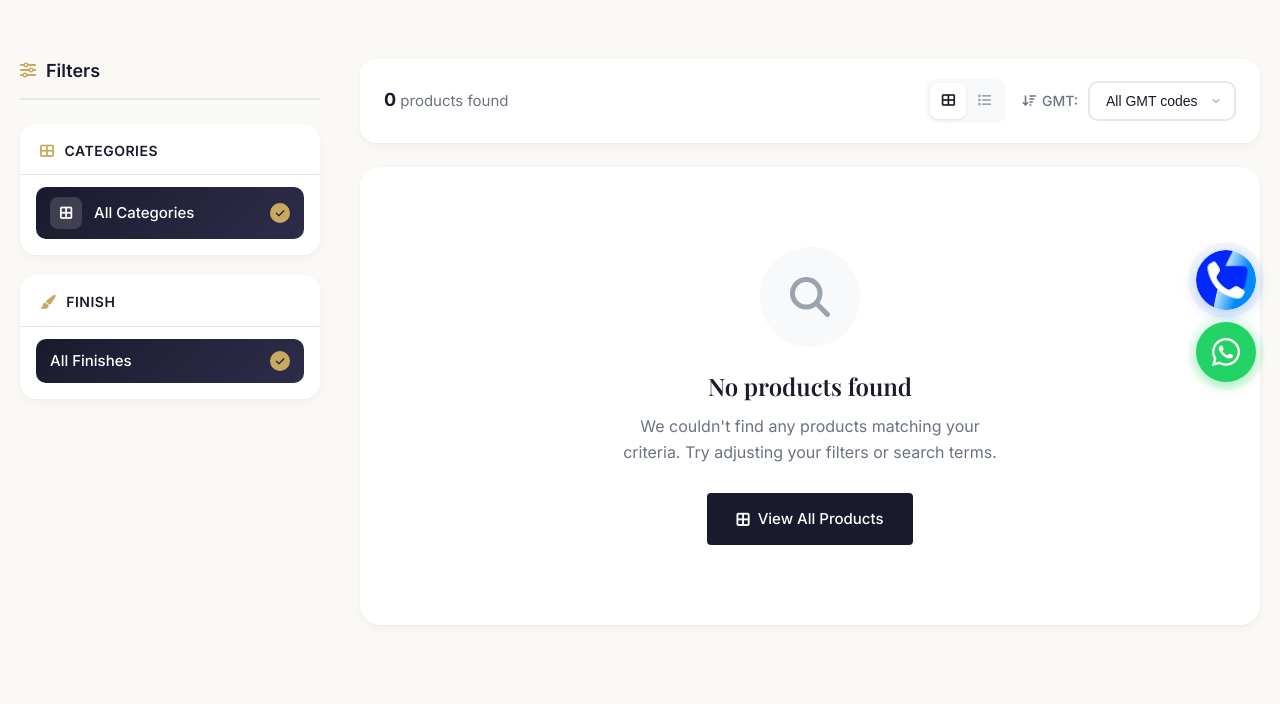
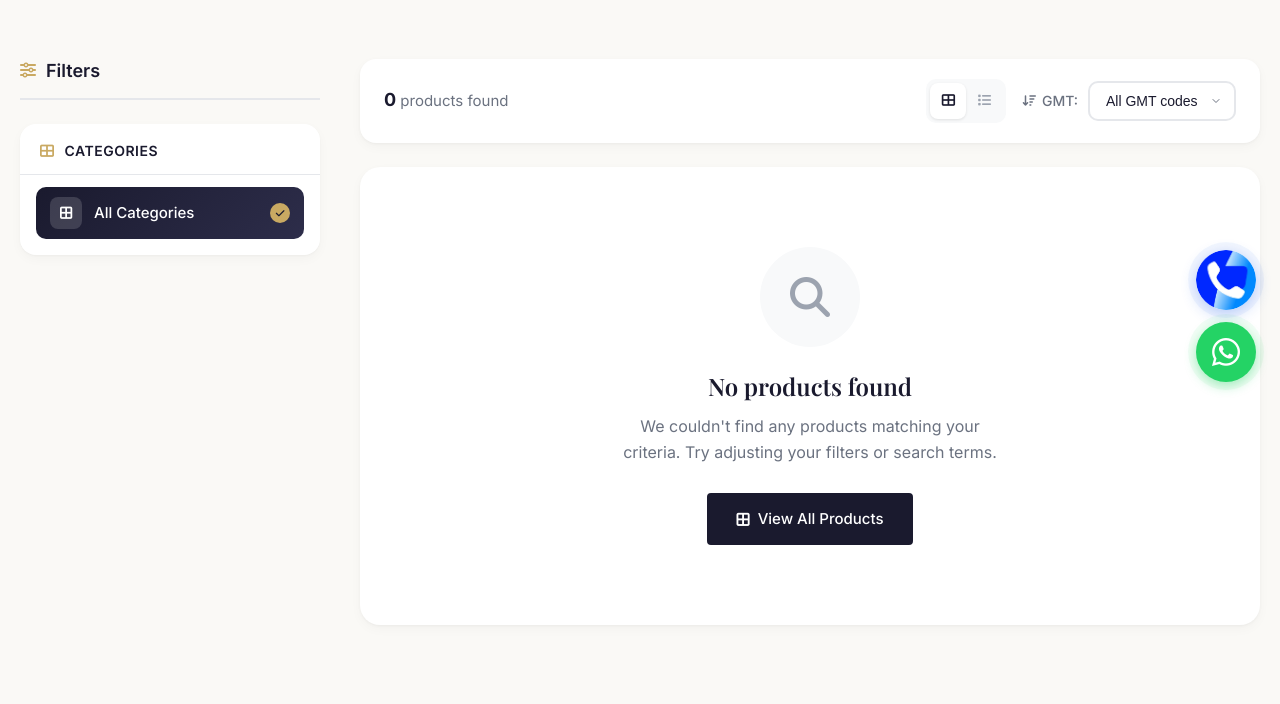
Before and after one commit to Naman7564/Glowall, a Django app: page /products/ in a window 1280 px wide. Shown: the part 394-1098 px from the top of the page. Run offline with Django 5.2, Linux system fonts and the light colour scheme; data that the repository does not hold is empty.

Commit message:
remove the finishes

```diff
--- a/tiles_catalog/admin_panel/models.py
+++ b/tiles_catalog/admin_panel/models.py
@@ -1,2 +1,2 @@
 # Admin Panel App - Models are imported from catalog app
-from catalog.models import Product, Category, ProductImage, Finish, CustomerReview
+from catalog.models import Product, Category, ProductImage, CustomerReview
--- a/tiles_catalog/admin_panel/urls.py
+++ b/tiles_catalog/admin_panel/urls.py
@@ -25,12 +25,6 @@ urlpatterns = [
     path('categories/<int:pk>/edit/', views.category_edit, name='category_edit'),
     path('categories/<int:pk>/delete/', views.category_delete, name='category_delete'),
 
-    # Finishes
-    path('finishes/', views.finish_list, name='finish_list'),
-    path('finishes/add/', views.finish_add, name='finish_add'),
-    path('finishes/<int:pk>/edit/', views.finish_edit, name='finish_edit'),
-    path('finishes/<int:pk>/delete/', views.finish_delete, name='finish_delete'),
-
     # Customer Reviews
     path('reviews/', views.review_list, name='review_list'),
     path('reviews/add/', views.review_add, name='review_add'),
--- a/tiles_catalog/catalog/forms.py
+++ b/tiles_catalog/catalog/forms.py
@@ -12,7 +12,6 @@ class ProductSearchForm(forms.Form):
         })
     )
     category = forms.CharField(required=False)
-    finish = forms.CharField(required=False)
     color = forms.CharField(required=False)
 
 
--- a/tiles_catalog/catalog/views.py
+++ b/tiles_catalog/catalog/views.py
@@ -14,7 +14,7 @@ from django.urls import reverse
 from django.views.decorators.csrf import csrf_exempt
 from django.views.decorators.http import require_POST
 from django.core.paginator import Paginator, EmptyPage, PageNotAnInteger
-from .models import Category, Product, CustomerReview, Order, Finish, Poster
+from .models import Category, Product, CustomerReview, Order, Poster
 from .forms import OrderForm
 from .payments import (
     CashfreeGatewayError,
@@ -98,7 +98,7 @@ def _load_checkout_item(request):
     product = Product.objects.filter(
         pk=checkout_data.get('product_id'),
         is_available=True,
-    ).select_related('category', 'finish').first()
+    ).select_related('category').first()
 
     if not product:
         request.session.pop(CHECKOUT_SESSION_KEY, None)
@@ -300,7 +300,7 @@ def home(request):
 
 def product_list(request):
     """Product listing with filters and search."""
-    products = Product.objects.filter(is_available=True).select_related('category', 'finish')
+    products = Product.objects.filter(is_available=True).select_related('category')
 
     # Search
     search_query = request.GET.get('q', '')
@@ -316,11 +316,6 @@ def product_list(request):
     category_slug = request.GET.get('category', '')
     if category_slug:
         products = products.filter(category__slug=category_slug)
-
-    # Filter by finish
-    finish_slug = request.GET.get('finish', '')
-    if finish_slug:
-        products = products.filter(finish__slug=finish_slug)
 
     # Filter by color
     color_name = request.GET.get('color', '')
@@ -351,16 +346,12 @@ def product_list(request):
 
     # Get all filter options for sidebar
     all_categories = Category.objects.filter(is_active=True).order_by('name')
-    all_finishes = Finish.objects.all().order_by('name')
-
     context = {
         'products': products,
         'search_query': search_query,
         'current_category': category_slug,
-        'current_finish': finish_slug,
         'current_gmt_code': gmt_code_filter,
         'all_categories': all_categories,
-        'all_finishes': all_finishes,
         'page_title': 'Product Catalog',
     }
     return render(request, 'catalog/product_list.html', context)
@@ -405,7 +396,7 @@ def category_detail(request, slug):
 def product_detail(request, identifier):
     """Product detail view."""
     product = get_object_or_404(
-        Product.objects.select_related('category', 'finish'),
+        Product.objects.select_related('category'),
         slug=identifier,
         is_available=True
     )
--- a/tiles_catalog/templates/admin_panel/base_admin.html
+++ b/tiles_catalog/templates/admin_panel/base_admin.html
@@ -51,12 +51,6 @@
                         </a>
                     </li>
 
-                    <li class="nav-item">
-                        <a href="{% url 'admin_panel:finish_list' %}" class="nav-link {% if 'finish' in request.resolver_match.url_name %}active{% endif %}">
-                            <i class="fas fa-paint-brush"></i>
-                            <span>Finishes</span>
-                        </a>
-                    </li>
                     <li class="nav-item">
                         <a href="{% url 'admin_panel:order_list' %}" class="nav-link {% if 'order' in request.resolver_match.url_name %}active{% endif %}">
                             <i class="fas fa-shopping-cart"></i>
--- a/tiles_catalog/templates/catalog/home.html
+++ b/tiles_catalog/templates/catalog/home.html
@@ -94,7 +94,7 @@
                 <div class="showcase-card showcase-card-dark">
                     <div class="showcase-placeholder showcase-placeholder-dark"></div>
                     <div class="showcase-card-copy showcase-card-copy-dark">
-                        <span class="showcase-card-kicker">Signature Finish</span>
+                        <span class="showcase-card-kicker">Signature Surface</span>
                         <span class="showcase-card-title">Marble Texture</span>
                     </div>
                     <div class="showcase-card-shine"></div>
@@ -323,7 +323,7 @@
                     <i class="fas fa-palette"></i>
                 </div>
                 <h3 class="feature-title">Vast Selection</h3>
-                <p class="feature-desc">Thousands of designs, colors, and finishes to choose from</p>
+                <p class="feature-desc">Thousands of designs, colors, and textures to choose from</p>
             </div>
             <div class="feature-item">
                 <div class="feature-icon">
--- a/tiles_catalog/templates/catalog/product_detail.html
+++ b/tiles_catalog/templates/catalog/product_detail.html
@@ -314,12 +314,6 @@
                             <span class="pd-spec-value">{{ product.thickness_mm }} mm</span>
                         </div>
                         {% endif %}
-                        {% if product.finish %}
-                        <div class="pd-spec-row">
-                            <span class="pd-spec-label">Finish</span>
-                            <span class="pd-spec-value">{{ product.finish.name }}</span>
-                        </div>
-                        {% endif %}
                         {% if product.color %}
                         <div class="pd-spec-row">
                             <span class="pd-spec-label">Color</span>
--- a/tiles_catalog/templates/catalog/product_list.html
+++ b/tiles_catalog/templates/catalog/product_list.html
@@ -103,7 +103,7 @@
                     <button class="mobile-filter-close" id="filter-close-btn" aria-label="Close filters">
                         <i class="fas fa-times"></i>
                     </button>
-                    {% if current_category or current_finish or search_query %}
+                    {% if current_category or search_query %}
                     <a href="{% url 'catalog:product_list' %}" class="clear-filters-btn">
                         <i class="fas fa-times"></i>
                         Clear All
@@ -122,7 +122,7 @@
                     <div class="filter-card-body">
                         <ul class="filter-options">
                             <li>
-                                <a href="?{% if current_finish %}finish={{ current_finish }}&{% endif %}{% if search_query %}q={{ search_query }}&{% endif %}{% if current_gmt_code %}gmt_code={{ current_gmt_code }}{% endif %}" class="filter-option {% if not current_category %}active{% endif %}">
+                                <a href="?{% if search_query %}q={{ search_query }}&{% endif %}{% if current_gmt_code %}gmt_code={{ current_gmt_code }}{% endif %}" class="filter-option {% if not current_category %}active{% endif %}">
                                     <span class="filter-option-icon">
                                         <i class="fas fa-border-all"></i>
                                     </span>
@@ -134,40 +134,9 @@
                             </li>
                             {% for category in all_categories %}
                             <li>
-                                <a href="?category={{ category.slug }}{% if current_finish %}&finish={{ current_finish }}{% endif %}{% if search_query %}&q={{ search_query }}{% endif %}{% if current_gmt_code %}&gmt_code={{ current_gmt_code }}{% endif %}" class="filter-option {% if current_category == category.slug %}active{% endif %}">
+                                <a href="?category={{ category.slug }}{% if search_query %}&q={{ search_query }}{% endif %}{% if current_gmt_code %}&gmt_code={{ current_gmt_code }}{% endif %}" class="filter-option {% if current_category == category.slug %}active{% endif %}">
                                     <span class="filter-option-text">{{ category.name }}</span>
                                     {% if current_category == category.slug %}
-                                    <span class="filter-option-check"><i class="fas fa-check"></i></span>
-                                    {% endif %}
-                                </a>
-                            </li>
-                            {% endfor %}
-                        </ul>
-                    </div>
-                </div>
-                <!-- Finish Filter -->
-                <div class="filter-card">
-                    <div class="filter-card-header">
-                        <h3 class="filter-card-title">
-                            <i class="fas fa-paint-brush"></i>
-                            Finish
-                        </h3>
-                    </div>
-                    <div class="filter-card-body">
-                        <ul class="filter-options">
-                            <li>
-                                <a href="?{% if current_category %}category={{ current_category }}&{% endif %}{% if search_query %}q={{ search_query }}&{% endif %}{% if current_gmt_code %}gmt_code={{ current_gmt_code }}{% endif %}" class="filter-option {% if not current_finish %}active{% endif %}">
-                                    <span class="filter-option-text">All Finishes</span>
-                                    {% if not current_finish %}
-                                    <span class="filter-option-check"><i class="fas fa-check"></i></span>
-                                    {% endif %}
-                                </a>
-                            </li>
-                            {% for finish in all_finishes %}
-                            <li>
-                                <a href="?{% if current_category %}category={{ current_category }}&{% endif %}finish={{ finish.slug }}{% if search_query %}&q={{ search_query }}{% endif %}{% if current_gmt_code %}&gmt_code={{ current_gmt_code }}{% endif %}" class="filter-option {% if current_finish == finish.slug %}active{% endif %}">
-                                    <span class="filter-option-text">{{ finish.name }}</span>
-                                    {% if current_finish == finish.slug %}
                                     <span class="filter-option-check"><i class="fas fa-check"></i></span>
                                     {% endif %}
                                 </a>
@@ -189,7 +158,7 @@
                         <button class="mobile-filter-btn" id="mobile-filter-btn">
                             <i class="fas fa-sliders-h"></i>
                             <span>Filters</span>
-                            {% if current_category or current_finish or search_query %}
+                            {% if current_category or search_query %}
                             <span class="filter-count"></span>
                             {% endif %}
                         </button>
@@ -197,12 +166,12 @@
                             <span class="results-number">{{ products.paginator.count }}</span>
                             <span class="results-text">products found</span>
                         </p>
-                        {% if current_category or current_finish or search_query %}
+                        {% if current_category or search_query %}
                         <div class="active-filters">
                             {% if search_query %}
                             <span class="active-filter-tag">
                                 <i class="fas fa-search"></i> {{ search_query }}
-                                <a href="?{% if current_category %}category={{ current_category }}&{% endif %}{% if current_finish %}finish={{ current_finish }}&{% endif %}{% if current_gmt_code %}gmt_code={{ current_gmt_code }}{% endif %}" class="remove-filter">
+                                <a href="?{% if current_category %}category={{ current_category }}&{% endif %}{% if current_gmt_code %}gmt_code={{ current_gmt_code }}{% endif %}" class="remove-filter">
                                     <i class="fas fa-times"></i>
                                 </a>
                             </span>
@@ -212,19 +181,7 @@
                             {% if cat.slug == current_category %}
                             <span class="active-filter-tag">
                                 {{ cat.name }}
-                                <a href="?{% if current_finish %}finish={{ current_finish }}&{% endif %}{% if search_query %}q={{ search_query }}&{% endif %}{% if current_gmt_code %}gmt_code={{ current_gmt_code }}{% endif %}" class="remove-filter">
-                                    <i class="fas fa-times"></i>
-                                </a>
-                            </span>
-                            {% endif %}
-                            {% endfor %}
-                            {% endif %}
-                            {% if current_finish %}
-                            {% for fin in all_finishes %}
-                            {% if fin.slug == current_finish %}
-                            <span class="active-filter-tag">
-                                {{ fin.name }}
-                                <a href="?{% if current_category %}category={{ current_category }}&{% endif %}{% if search_query %}q={{ search_query }}&{% endif %}{% if current_gmt_code %}gmt_code={{ current_gmt_code }}{% endif %}" class="remove-filter">
+                                <a href="?{% if search_query %}q={{ search_query }}&{% endif %}{% if current_gmt_code %}gmt_code={{ current_gmt_code }}{% endif %}" class="remove-filter">
                                     <i class="fas fa-times"></i>
                                 </a>
                             </span>
@@ -248,7 +205,7 @@
                                 <i class="fas fa-sort-amount-down"></i>
                                 GMT:
                             </label>
-                            <select class="sort-select" onchange="location.href='?{% if search_query %}q={{ search_query }}&{% endif %}{% if current_category %}category={{ current_category }}&{% endif %}{% if current_finish %}finish={{ current_finish }}&{% endif %}gmt_code=' + this.value">
+                            <select class="sort-select" onchange="location.href='?{% if search_query %}q={{ search_query }}&{% endif %}{% if current_category %}category={{ current_category }}&{% endif %}gmt_code=' + this.value">
                                 <option value="" {% if not current_gmt_code %}selected{% endif %}>All GMT codes</option>
                                 <option value="101-110" {% if current_gmt_code == '101-110' %}selected{% endif %}>GMT: 101-110</option>
                                 <option value="111-120" {% if current_gmt_code == '111-120' %}selected{% endif %}>GMT: 111-120</option>
@@ -331,7 +288,7 @@
                     </div>
                     <div class="pagination-controls">
                         {% if products.has_previous %}
-                        <a href="?page={{ products.previous_page_number }}{% if search_query %}&q={{ search_query }}{% endif %}{% if current_category %}&category={{ current_category }}{% endif %}{% if current_finish %}&finish={{ current_finish }}{% endif %}{% if current_gmt_code %}&gmt_code={{ current_gmt_code }}{% endif %}" class="pagination-btn prev">
+                        <a href="?page={{ products.previous_page_number }}{% if search_query %}&q={{ search_query }}{% endif %}{% if current_category %}&category={{ current_category }}{% endif %}{% if current_gmt_code %}&gmt_code={{ current_gmt_code }}{% endif %}" class="pagination-btn prev">
                             <i class="fas fa-arrow-left"></i>
                             <span>Previous</span>
                         </a>
@@ -339,7 +296,7 @@
 
                         <div class="pagination-numbers">
                             {% if products.number > 3 %}
-                            <a href="?page=1{% if search_query %}&q={{ search_query }}{% endif %}{% if current_category %}&category={{ current_category }}{% endif %}{% if current_finish %}&finish={{ current_finish }}{% endif %}{% if current_gmt_code %}&gmt_code={{ current_gmt_code }}{% endif %}" class="pagination-number">1</a>
+                            <a href="?page=1{% if search_query %}&q={{ search_query }}{% endif %}{% if current_category %}&category={{ current_category }}{% endif %}{% if current_gmt_code %}&gmt_code={{ current_gmt_code }}{% endif %}" class="pagination-number">1</a>
                             {% if products.number > 4 %}
                             <span class="pagination-ellipsis">...</span>
                             {% endif %}
@@ -349,7 +306,7 @@
                                 {% if products.number == num %}
                                 <span class="pagination-number active">{{ num }}</span>
                                 {% elif num > products.number|add:'-3' and num < products.number|add:'3' %}
-                                <a href="?page={{ num }}{% if search_query %}&q={{ search_query }}{% endif %}{% if current_category %}&category={{ current_category }}{% endif %}{% if current_finish %}&finish={{ current_finish }}{% endif %}{% if current_gmt_code %}&gmt_code={{ current_gmt_code }}{% endif %}" class="pagination-number">{{ num }}</a>
+                                <a href="?page={{ num }}{% if search_query %}&q={{ search_query }}{% endif %}{% if current_category %}&category={{ current_category }}{% endif %}{% if current_gmt_code %}&gmt_code={{ current_gmt_code }}{% endif %}" class="pagination-number">{{ num }}</a>
                                 {% endif %}
                             {% endfor %}
 
@@ -357,12 +314,12 @@
                             {% if products.number < products.paginator.num_pages|add:'-3' %}
                             <span class="pagination-ellipsis">...</span>
                             {% endif %}
-                            <a href="?page={{ products.paginator.num_pages }}{% if search_query %}&q={{ search_query }}{% endif %}{% if current_category %}&category={{ current_category }}{% endif %}{% if current_finish %}&finish={{ current_finish }}{% endif %}{% if current_gmt_code %}&gmt_code={{ current_gmt_code }}{% endif %}" class="pagination-number">{{ products.paginator.num_pages }}</a>
+                            <a href="?page={{ products.paginator.num_pages }}{% if search_query %}&q={{ search_query }}{% endif %}{% if current_category %}&category={{ current_category }}{% endif %}{% if current_gmt_code %}&gmt_code={{ current_gmt_code }}{% endif %}" class="pagination-number">{{ products.paginator.num_pages }}</a>
                             {% endif %}
                         </div>
 
                         {% if products.has_next %}
-                        <a href="?page={{ products.next_page_number }}{% if search_query %}&q={{ search_query }}{% endif %}{% if current_category %}&category={{ current_category }}{% endif %}{% if current_finish %}&finish={{ current_finish }}{% endif %}{% if current_gmt_code %}&gmt_code={{ current_gmt_code }}{% endif %}" class="pagination-btn next">
+                        <a href="?page={{ products.next_page_number }}{% if search_query %}&q={{ search_query }}{% endif %}{% if current_category %}&category={{ current_category }}{% endif %}{% if current_gmt_code %}&gmt_code={{ current_gmt_code }}{% endif %}" class="pagination-btn next">
                             <span>Next</span>
                             <i class="fas fa-arrow-right"></i>
                         </a>
```
Also changed, not shown: tiles_catalog/admin_panel/forms.py (+1 -15 lines), tiles_catalog/admin_panel/views.py (+2 -65 lines), tiles_catalog/catalog/admin.py (+3 -9 lines), tiles_catalog/catalog/management/commands/setup_initial_data.py (+2 -9 lines), tiles_catalog/catalog/models.py (+0 -19 lines), tiles_catalog/templates/admin_panel/finish_confirm_delete.html (deleted, +0 -19 lines), tiles_catalog/templates/admin_panel/finish_form.html (deleted, +0 -26 lines), tiles_catalog/templates/admin_panel/finish_list.html (deleted, +0 -48 lines), tiles_catalog/README.md, tiles_catalog/catalog/migrations/0017_remove_product_finish_and_finish_model.py (added), 1 other file.
